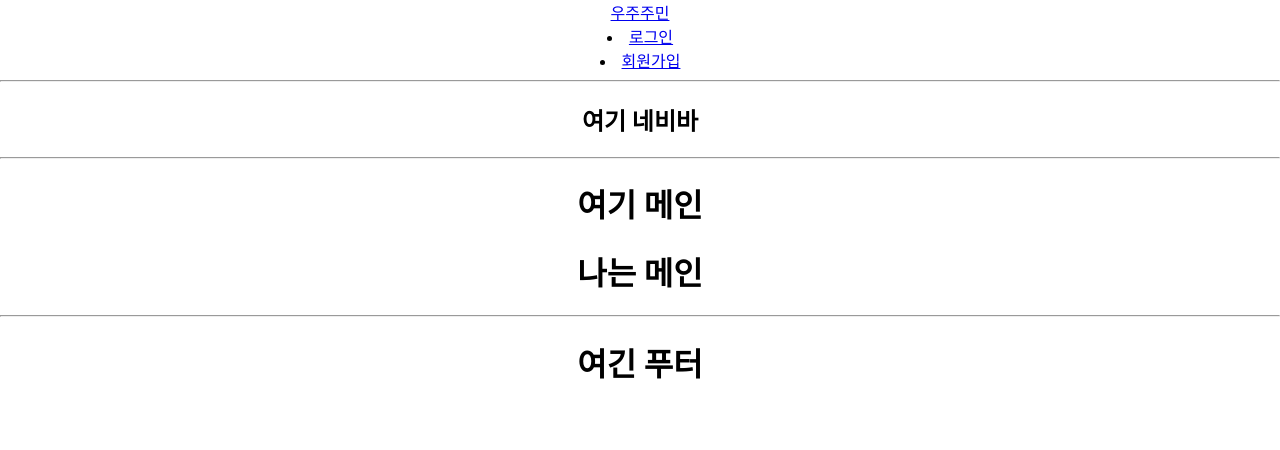
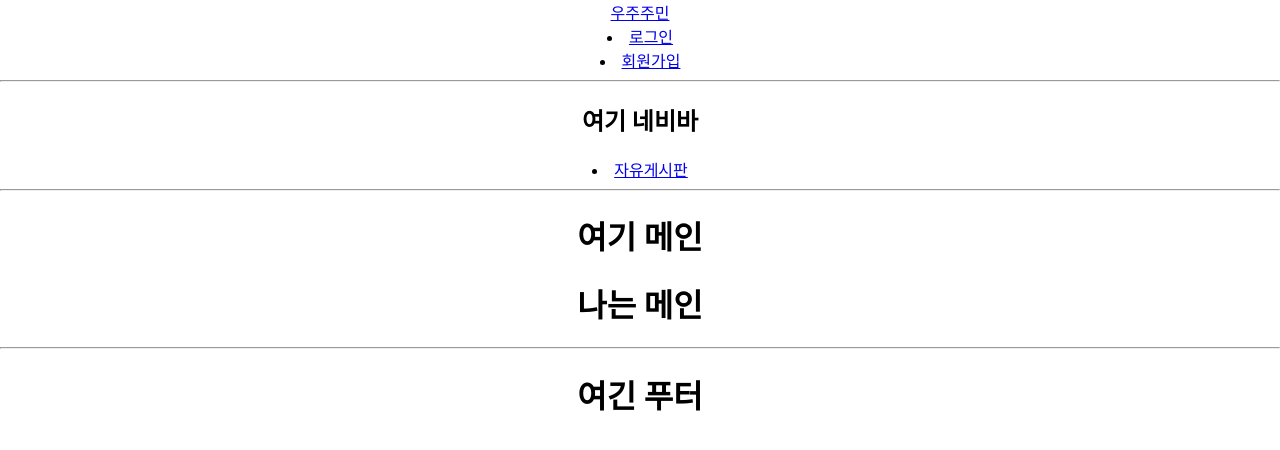
Before and after one commit to rhohye22/WOOJUJUMIN-FRONT, a React (Create React App) app: page / in a window 1280 px wide. Shown: the top 450 px of the page. Built offline with nearby package versions, Linux system fonts and the light colour scheme.

Commit message:
자유게시판 작성중 : App.js 링크 추가, freeBbs.js 파일 추가

```diff
--- a/src/App.js
+++ b/src/App.js
@@ -4,6 +4,7 @@ import { BrowserRouter, Routes, Route, Link } from "react-router-dom";
 import Login from "./components/login";
 import Main from "./components/main";
 import Regi from "./components/regi";
+import Free from "./components/freeBbs";
 
 import "./App.css";
 
@@ -24,7 +25,9 @@ function App() {
 
         <nav>
           <h1>여기 네비바</h1>
-
+          <li>
+            <Link to="/free">자유게시판</Link>
+          </li>
 
         </nav>
         <hr/>
@@ -35,7 +38,7 @@ function App() {
             <Route path="/" element={<Main />} />
             <Route path="/login" element={<Login />} />
             <Route path="regi" element={<Regi />} />
-
+            <Route path="free" element={<Free />}/>
 
           </Routes>
         </main>
--- /dev/null
+++ b/src/components/freeBbs.js
@@ -0,0 +1,13 @@
+function FreeBbs() {
+
+    return (
+        <div>
+            <select>
+                <option>잡담</option>
+                <option>축구</option>
+            </select>
+        </div>
+    );
+}
+
+export default FreeBbs;
```
